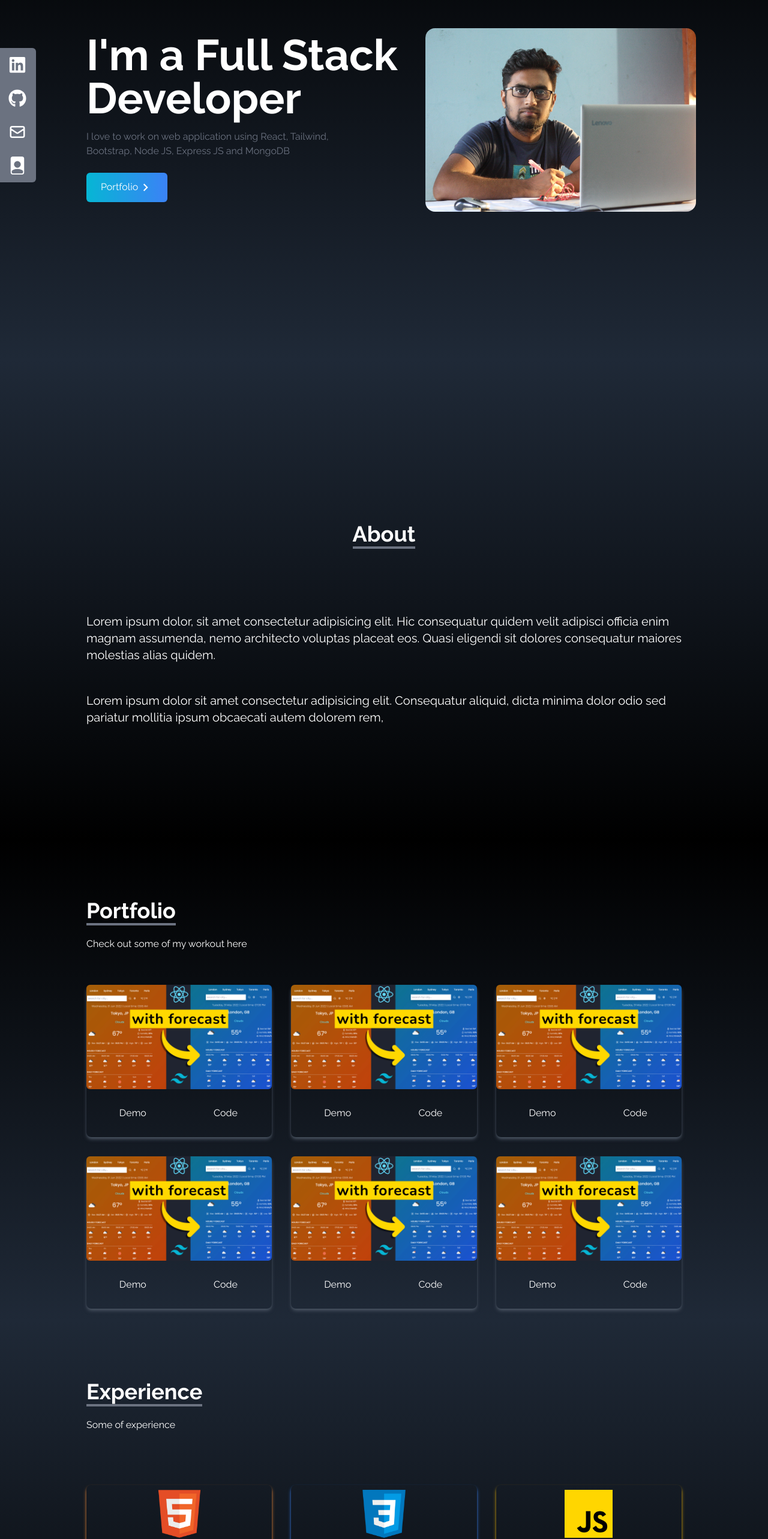
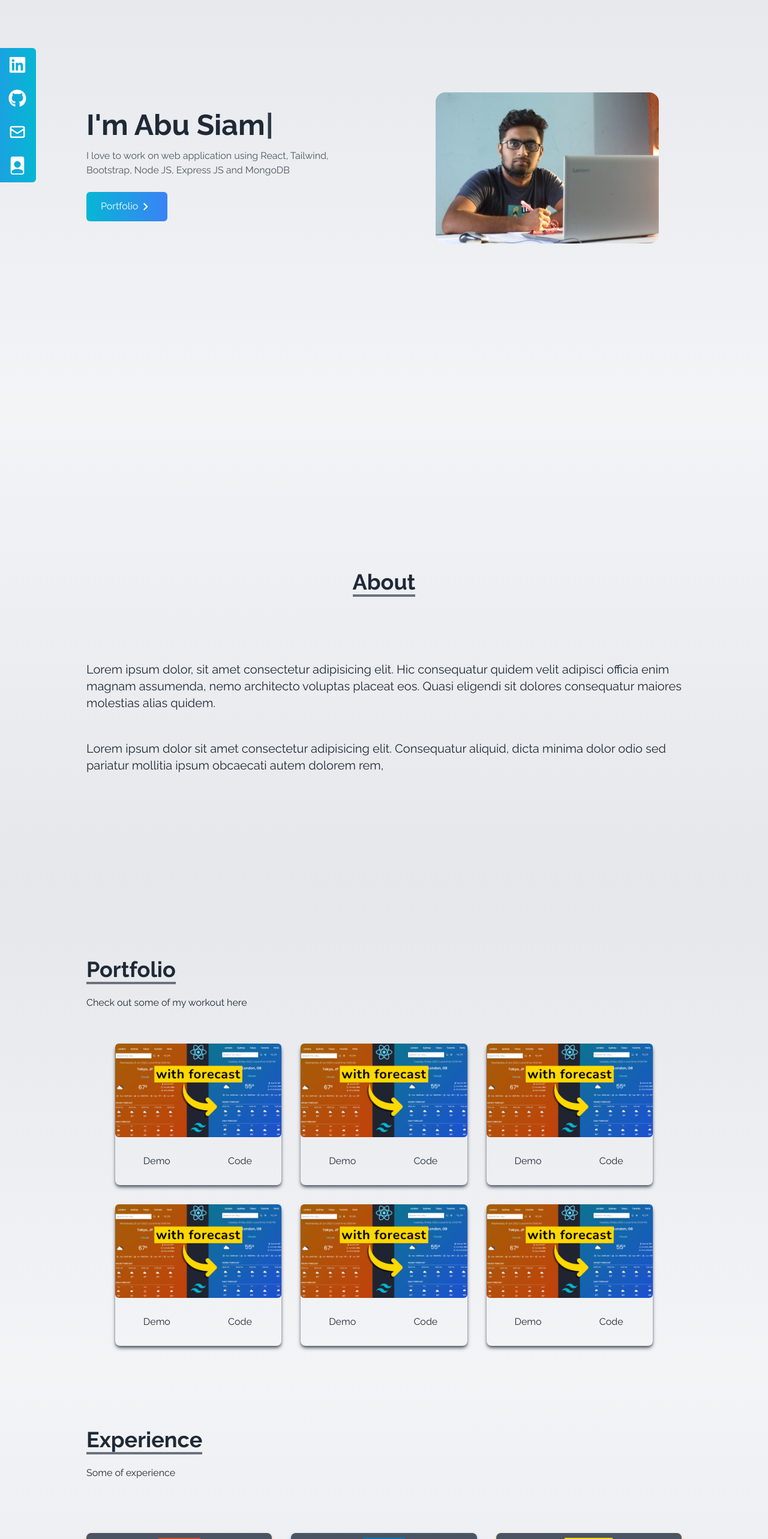
Before and after one commit to siamcse/my-portfolio, a React (Create React App) app: page / in a window 1280 px wide. Shown: the part 200-2766 px from the top of the page at 60% size. Built offline with nearby package versions, Linux system fonts and the light colour scheme.

Commit message:
typewritter add

```diff
--- a/package.json
+++ b/package.json
@@ -14,6 +14,7 @@
     "react-router-dom": "^6.4.3",
     "react-scripts": "5.0.1",
     "react-scroll": "^1.8.8",
+    "typewriter-effect": "^2.19.0",
     "web-vitals": "^2.1.4"
   },
   "scripts": {
--- a/public/index.html
+++ b/public/index.html
@@ -24,7 +24,7 @@
       work correctly both with client-side routing and a non-root public URL.
       Learn how to configure a non-root public URL by running `npm run build`.
     -->
-    <title>React App</title>
+    <title>Abu Siam</title>
   </head>
   <body>
     <noscript>You need to enable JavaScript to run this app.</noscript>
--- a/src/components/About.jsx
+++ b/src/components/About.jsx
@@ -2,7 +2,7 @@ import React from 'react';
 
 const About = () => {
     return (
-        <div name='about' className='w-full h-screen bg-gradient-to-b from-gray-800 to-black text-white pt-20'>
+        <div name='about' className='w-full h-screen bg-gradient-to-b from-gray-100 to-gray-200 text-gray-800 pt-20 snap-center'>
             <div className='max-w-screen-lg p-4 mx-auto flex flex-col justify-center items-center w-full h-full'>
                 <div className='pb-8'>
                     <p className='text-4xl font-bold inline border-b-4 border-gray-500'>
--- a/src/components/Experience.jsx
+++ b/src/components/Experience.jsx
@@ -15,65 +15,65 @@ const Experience = () => {
             id: 1,
             src: html,
             title: 'HTML',
-            style: "shadow-orange-400"
+            style: "shadow-orange-400 bg-gray-600"
         },
         {
             id: 2,
             src: css,
             title: 'CSS',
-            style: "shadow-blue-500"
+            style: "shadow-blue-500 bg-gray-600"
         },
         {
             id: 3,
             src: javascript,
             title: 'JavaScript',
-            style: "shadow-yellow-500"
+            style: "shadow-yellow-500 bg-gray-600"
         },
         {
             id: 4,
             src: react,
             title: 'React',
-            style: "shadow-blue-600"
+            style: "shadow-blue-600 bg-gray-600 bg-gray-600"
         },
         {
             id: 5,
             src: node,
             title: 'Node',
-            style: "shadow-pink-400"
+            style: "shadow-pink-400 bg-gray-600"
         },
         {
             id: 6,
             src: tailwind,
             title: 'Tailwind CSS',
-            style: "shadow-sky-400"
+            style: "shadow-sky-400 bg-gray-600"
         },
         {
             id: 7,
             src: nextjs,
             title: 'Next Js',
-            style: "shadow-white"
+            style: "shadow-white bg-gray-600"
         },
         {
             id: 8,
             src: github,
             title: 'Github',
-            style: "shadow-gray-400"
+            style: "shadow-gray-400 bg-gray-600"
         },
         {
             id: 9,
             src: graphql,
             title: 'GraphQl',
-            style: "shadow-pink-400"
+            style: "shadow-pink-400 bg-gray-600"
         },
     ]
     return (
-        <div name='experience' className='bg-gradient-to-b from-gray-800 to-black text-white md:h-screen pt-20'>
+        <div name='experience' className='bg-gradient-to-b from-gray-100 to-gray-200 text-gray-800 md:h-screen pt-20'>
             <div className='max-w-screen-lg p-4 mx-auto flex flex-col justify-center w-full h-full'>
                 <div className='pb-8'>
                     <p className='text-4xl font-bold inline border-b-4 border-gray-500'>Experience</p>
                     <p className='py-6'>Some of experience</p>
                 </div>
-                <div className='w-full grid grid-cols-2 sm:grid-cols-3 gap-8 text-center py-8 px-12 sm:px-0'>
+                <div className='w-full grid grid-cols-2 sm:grid-cols-3 gap-8 text-center py-8 px-12 sm:px-0 text-white'>
                     {
                         techs.map(({ id, src, title, style }) => <div
                             key={id} className={`shadow-md hover:scale-105 duration-500 py-2 rounded-lg ${style}`}>
--- a/src/components/Home.jsx
+++ b/src/components/Home.jsx
@@ -1,19 +1,29 @@
 import React from 'react';
 import heroImage from '../portfolio/HeroImage.jpg';
 import { MdOutlineKeyboardArrowRight } from "react-icons/md";
-import {Link} from 'react-scroll';
+import { Link } from 'react-scroll';
+import Typewriter from 'typewriter-effect';
 
 
 const Home = () => {
     return (
         <div
             name="home"
-            className='h-screen w-full bg-gradient-to-b from-black to-gray-800 overflow-hidden'
+            className='h-screen w-full bg-gradient-to-b from-gray-200 to-gray-100 overflow-hidden'
         >
-            <div className='max-w-screen-lg mx-auto flex flex-col items-center justify-center h-full px-4 md:flex-row'>
-                <div className='flex flex-col justify-center h-2/4 md:h-full'>
-                        <h2 className='text-4xl sm:text-7xl font-bold text-white'>I'm a Full Stack Developer</h2>
-                        <p className='text-gray-500 py-4 max-w-md'>
+            <div className='max-w-screen-lg mx-auto grid md:grid-cols-2  items-center justify-center h-full px-4'>
+                <div className='flex flex-col justify-center h-2/4 lg:h-full'>
+                    <h2 className='text-4xl sm:text-5xl font-bold text-gray-800 w-full'>
+
+                        <Typewriter
+                            options={{
+                                strings: ['Hi,', 'I\'m Abu Siam', 'I\'m a Full Stack Developer'],
+                                autoStart: true,
+                                loop: true,
+                            }}
+                        />
+                    </h2>
+                    <p className='text-gray-600 py-4 max-w-md'>
                         I love to work on web application using React, Tailwind, Bootstrap, Node JS, Express JS and MongoDB
                     </p>
                     <div>
--- a/src/components/Navbar.jsx
+++ b/src/components/Navbar.jsx
@@ -27,7 +27,7 @@ const Navbar = () => {
         }
     ]
     return (
-        <div className='flex justify-between items-center w-full h-20 px-4 text-white bg-black fixed'>
+        <div className='flex justify-between items-center w-full h-20 px-4 text-gray-800 bg-gray-200 shadow-2xl'>
             <div>
                 <h1 className='text-5xl font-signature ml-2'>Siam</h1>
             </div>
@@ -36,14 +36,14 @@ const Navbar = () => {
                 {
                     links.map(link => <li
                         key={link.id}
-                        className='px-4 cursor-pointer capitalize font-medium text-gray-500 hover:scale-105 duration-200'
+                        className='px-4 cursor-pointer capitalize font-medium text-gray-600 hover:scale-105 duration-200'
                     >
                         <Link to={link.link} smooth duration={500}>{link.link}</Link>
                     </li>
                     )
                 }
             </ul>
-            <div onClick={() => setNav(!nav)} className='cursor-pointer pr-4 z-10 text-gray-500 md:hidden'>
+            <div onClick={() => setNav(!nav)} className='cursor-pointer pr-4 z-10 text-gray-600 md:hidden'>
                 {
                     nav ?
                         <FaTimes size={30} />
@@ -53,7 +53,7 @@ const Navbar = () => {
                 }
             </div>
             {
-                nav && <ul className='flex flex-col justify-center items-center absolute top-0 left-0 w-full h-screen bg-gradient-to-b from-black to-gray-800 text-gray-500'>
+                nav && <ul className='flex flex-col justify-center items-center absolute top-0 left-0 w-full h-screen bg-gradient-to-b from-gray-200 to-gray-100 text-gray-500'>
                     {
                         links.map(link => <li
                             key={link.id}
--- a/src/components/Portfolio.jsx
+++ b/src/components/Portfolio.jsx
@@ -31,14 +31,14 @@ const Portfolio = () => {
     return (
         <div
             name='portfolio'
-            className='bg-gradient-to-b from-black to-gray-800 w-full text-white md:h-screen pt-20'
+            className='bg-gradient-to-b from-gray-200 to-gray-100 w-full text-gray-800 md:h-screen pt-20'
         >
             <div className='max-w-screen-lg p-4 mx-auto flex flex-col justify-center w-full h-full'>
                 <div className='pb-8'>
                     <p className='text-4xl font-bold inline border-b-4 border-gray-500'>Portfolio</p>
                     <p className='py-6'>Check out some of my workout here</p>
                 </div>
-                <div className='grid sm:grid-cols-2 md:grid-cols-3 gap-8 px-12 sm:px-0'>
+                <div className='grid sm:grid-cols-2 md:grid-cols-3 gap-8 md:px-12 px-0'>
                     {
                         portfolios.map(({ id, src }) => <div key={id} className='shadow-md shadow-gray-600 rounded-lg'>
                             <img src={src} alt="" className='rounded-md duration-200 hover:scale-105' />
--- a/src/components/SocialLinks.jsx
+++ b/src/components/SocialLinks.jsx
@@ -41,7 +41,7 @@ const SocialLinks = () => {
         <div className='hidden lg:flex flex-col top-[35%] left-0 fixed'>
             <ul>
                 {
-                    Links.map(({ id, child, href, download, style }) => <li key={id} className={'flex justify-center items-center w-40 h-14 px-4 bg-gray-500 ml-[-100px] hover:ml-[-10px] hover:rounded-md duration-300' + " " + style}>
+                    Links.map(({ id, child, href, download, style }) => <li key={id} className={'flex justify-center items-center w-40 h-14 px-4 bg-gradient-to-r from-blue-500 to-cyan-500 ml-[-100px] hover:ml-[-10px] hover:rounded-md duration-300' + " " + style}>
                         <a
                             href={href}
                             className='flex justify-between items-center w-full text-white'
```
Also changed, not shown: src/components/Contact.jsx (+5 -5 lines), 1 other file (tests, documents, lock files or other folders). Lines whose indentation alone changed are shown as unchanged.
